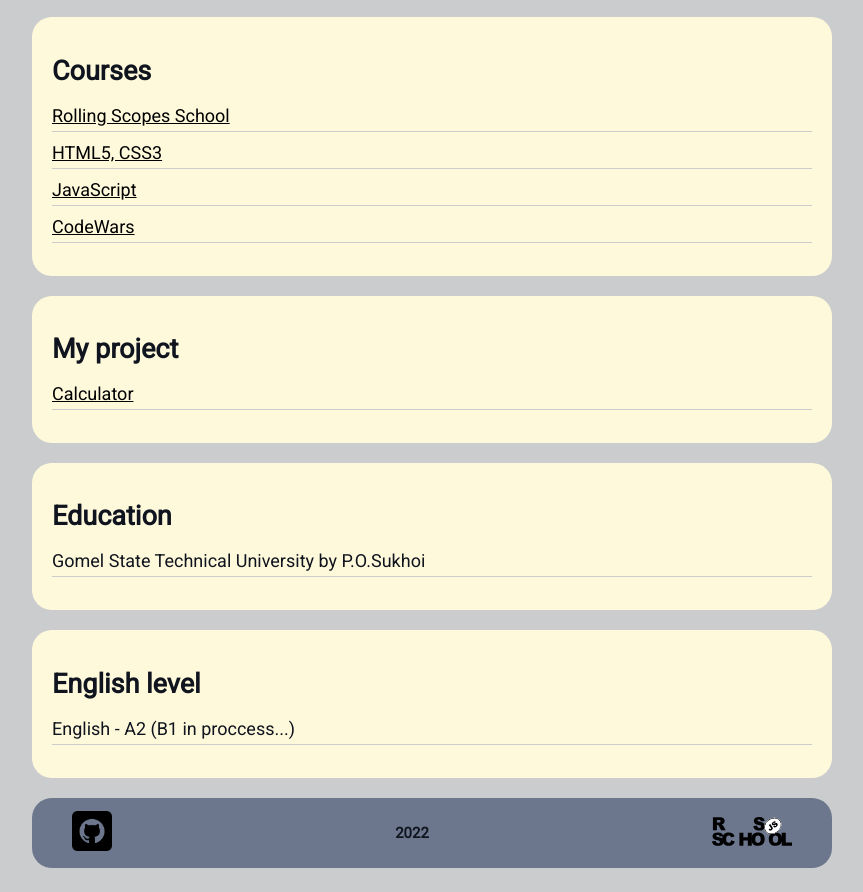
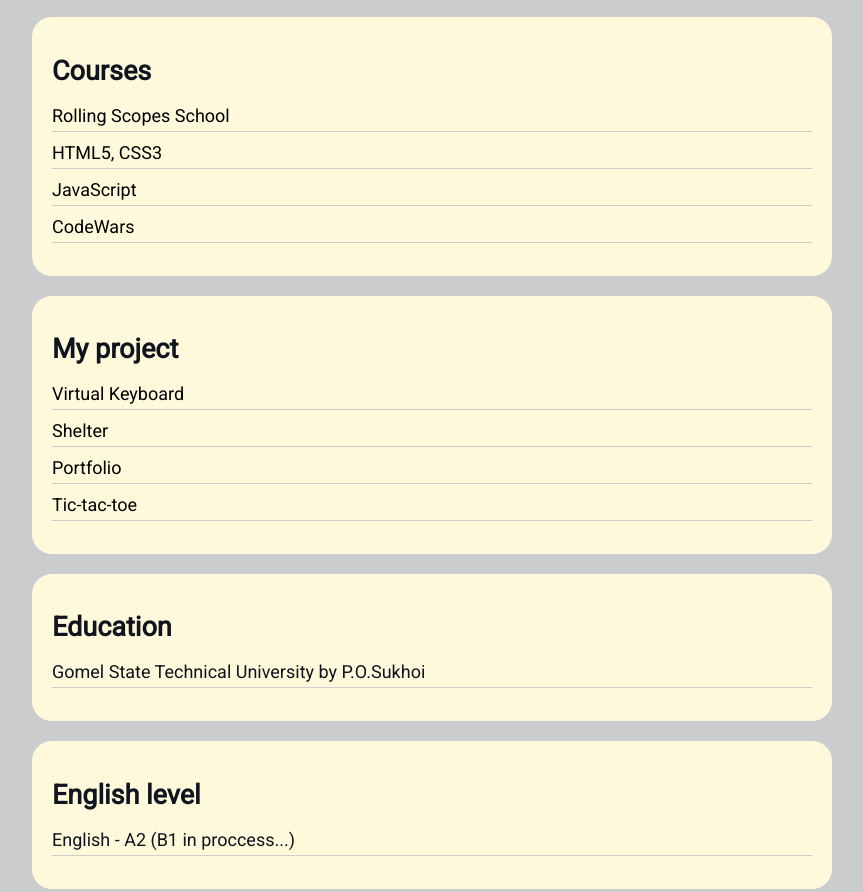
Before and after one commit to ALLaTk/rsschool-cv, a plain HTML site: page index.html in a window 1280 px wide. Shown: the part 1207-2099 px from the top of the page, without its empty margins (208-1071 px from the left). Drawn offline with Linux system fonts and the light colour scheme.

Commit message:
refactor: rafactor My project

```diff
--- a/index.html
+++ b/index.html
@@ -116,7 +116,16 @@
         <h2>My project</h2>
         <ul class="link-list">
           <li class="link-code">
-            <a href="https://allatk.github.io/calculator/" target="_blank">Calculator</a>
+            <a href="https://allatk.github.io/virtual-keyboard/" target="_blank">Virtual Keyboard</a>
+          </li>
+          <li class="link-code">
+            <a href="https://allatk.github.io/shelter/pages/main/" target="_blank">Shelter</a>
+          </li>
+          <li class="link-code">
+            <a href=https://rolling-scopes-school.github.io/allatk-JSFEPRESCHOOL/portfolio/ target="_blank">Portfolio</a>
+          </li>
+          <li class="link-code">
+            <a href=https://rolling-scopes-school.github.io/allatk-JSFEPRESCHOOL/tic-tac-toe/ target="_blank">Tic-tac-toe</a>
           </li>
         </ul>
       </section>
--- a/style.css
+++ b/style.css
@@ -48,7 +48,7 @@ body {
 
 a {
   color: black;
-  text-decoration: underline;
+  text-decoration: none;
 }
 
 a:hover {
@@ -79,7 +79,6 @@ a:hover {
 .info p {
   margin: 0;
   color: #161718;
-  /* background-color: rgba(68, 96, 221, 0.7); */
   font-style: normal;
   font-weight: bolder;
   text-decoration: none;
```
